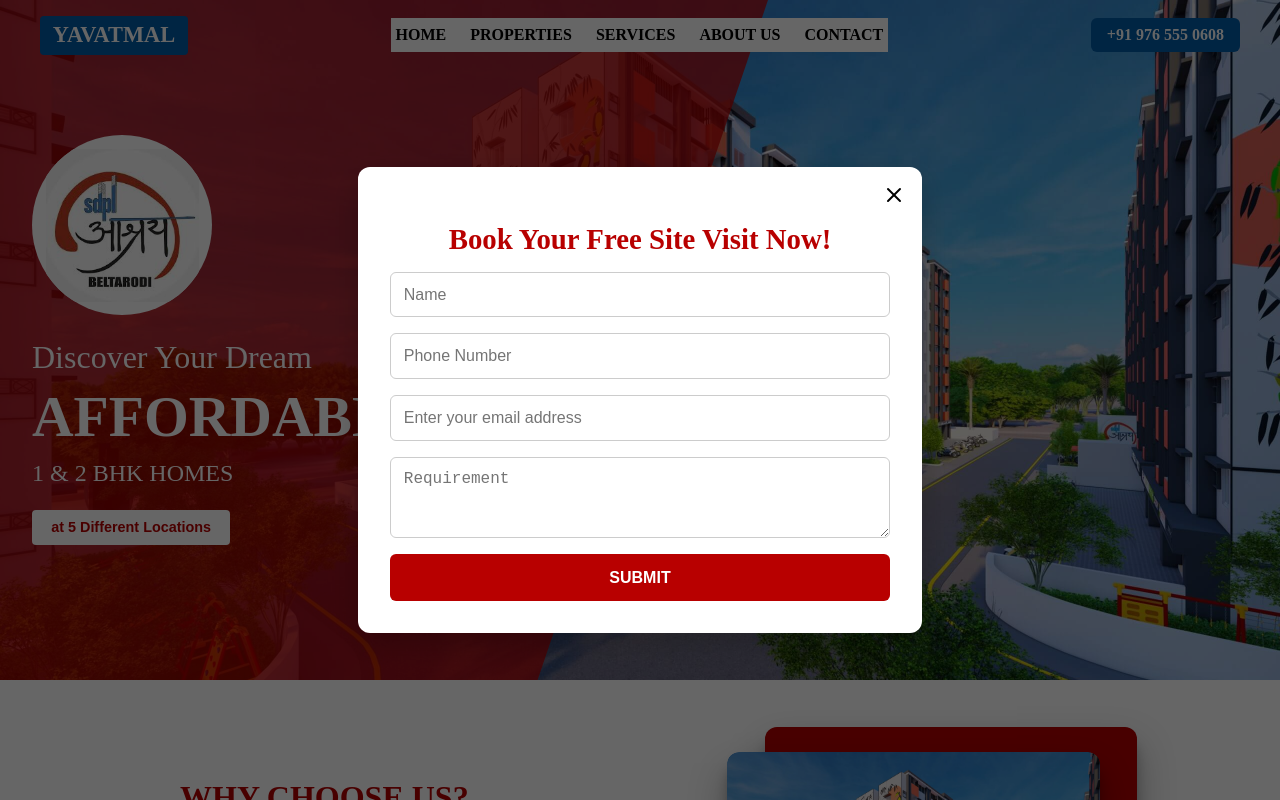
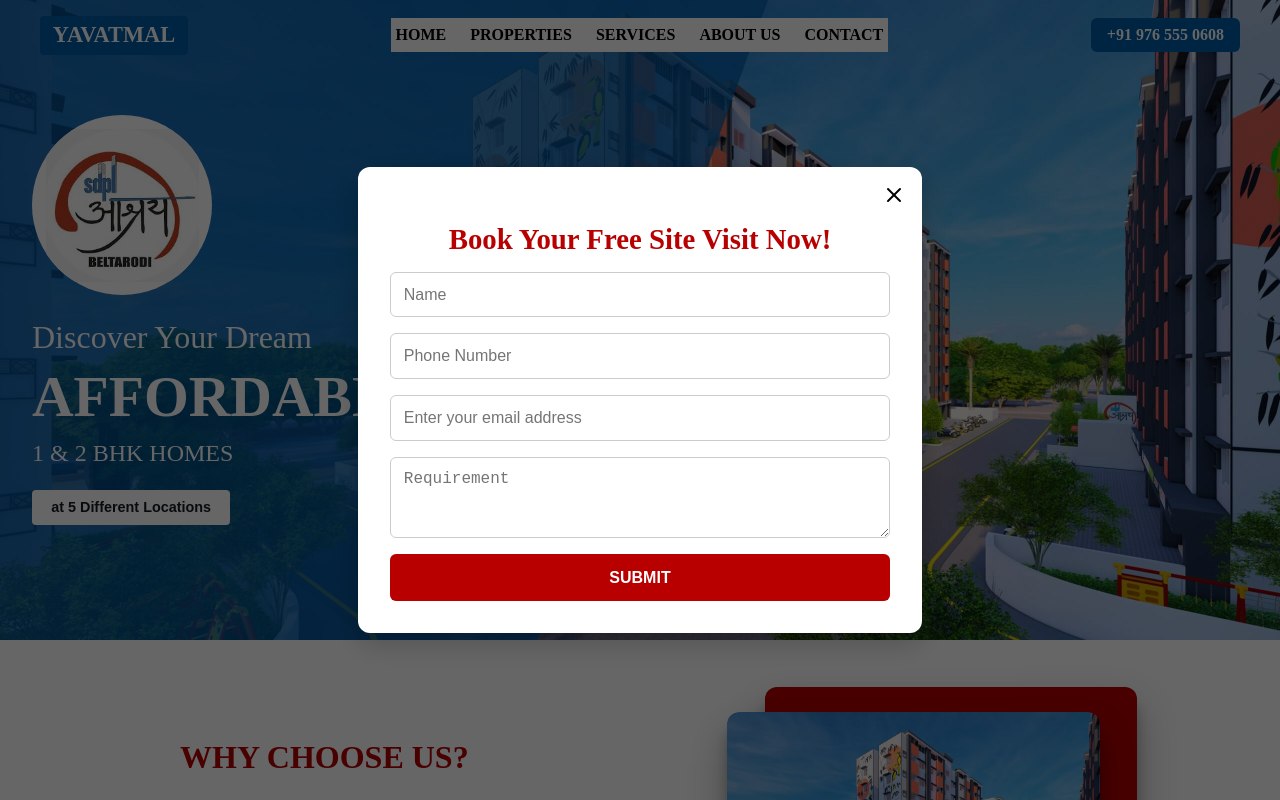
Before and after one commit to madhumitasugandhi/Property-Dealers, a React (Vite) app: page / in a window 1280 px wide. Shown: the top 800 px of the page. Built offline with nearby package versions, Linux system fonts and the light colour scheme.

Commit message:
Color updated

```diff
--- a/src/components/Hero.jsx
+++ b/src/components/Hero.jsx
@@ -8,7 +8,6 @@ import img3 from '../assets/bg3.jpeg'
 import img4 from '../assets/bg4.jpeg'
 
 const images = [img1, img2, img3, img4]
-
 const Section = styled.section`
   position: relative;
   width: 100%;
@@ -23,26 +22,21 @@ const Section = styled.section`
   align-items: center;
   justify-content: flex-start;
   margin-bottom: 2rem;
-
-
-  @media (max-width: 1440px) {
-    height: 90vh;
-  }
-
-  @media (max-width: 1280px) {
-    height: 85vh;
-  }
+  overflow-x: hidden; /*  Prevent horizontal scroll */
+  box-sizing: border-box; /*  Ensure padding doesn’t add extra width */
 
   @media (max-width: 1024px) {
     height: auto;
     padding: 4rem 0;
+    flex-direction: column;
+    background-size: contain; /*  Optional: makes bg scale better on narrow view */
   }
 
   @media (max-width: 768px) {
-    flex-direction: column;
     padding-top: 2rem;
   }
-`
+`;
+
 
 const DiagonalOverlay = styled.div`
   position: absolute;
@@ -50,7 +44,7 @@ const DiagonalOverlay = styled.div`
   left: 0;
   width: 60%;
   height: 100%;
-  background-color: rgba(184, 0, 0, 0.75);
+  background-color: rgba(0, 92, 168, 0.75);
   clip-path: polygon(0 0, 100% 0, 70% 100%, 0% 100%);
   z-index: 1;
 
@@ -132,7 +126,7 @@ const InfoText = styled(motion.p)`
 
 const CTAButton = styled(motion.button)`
   background: white;
-  color: #b80000;
+  color: #151c22;
   font-weight: 600;
   font-size: clamp(0.9rem, 1.1vw, 1.1rem);
   padding: 0.6rem 1.2rem;
```
